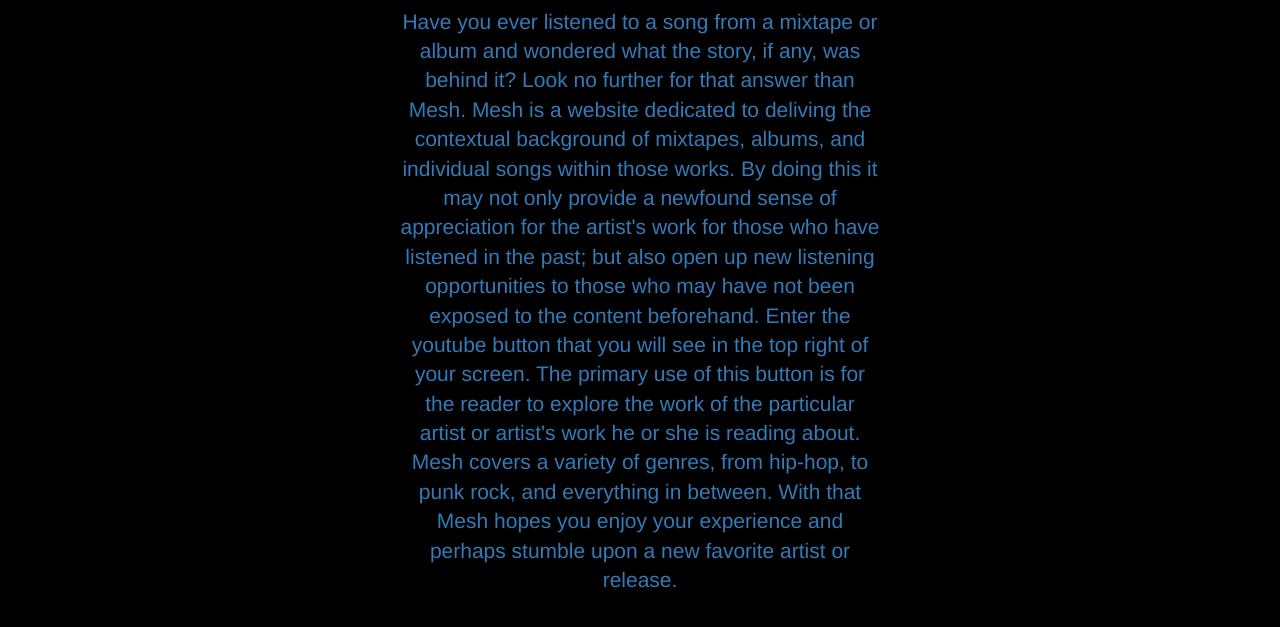
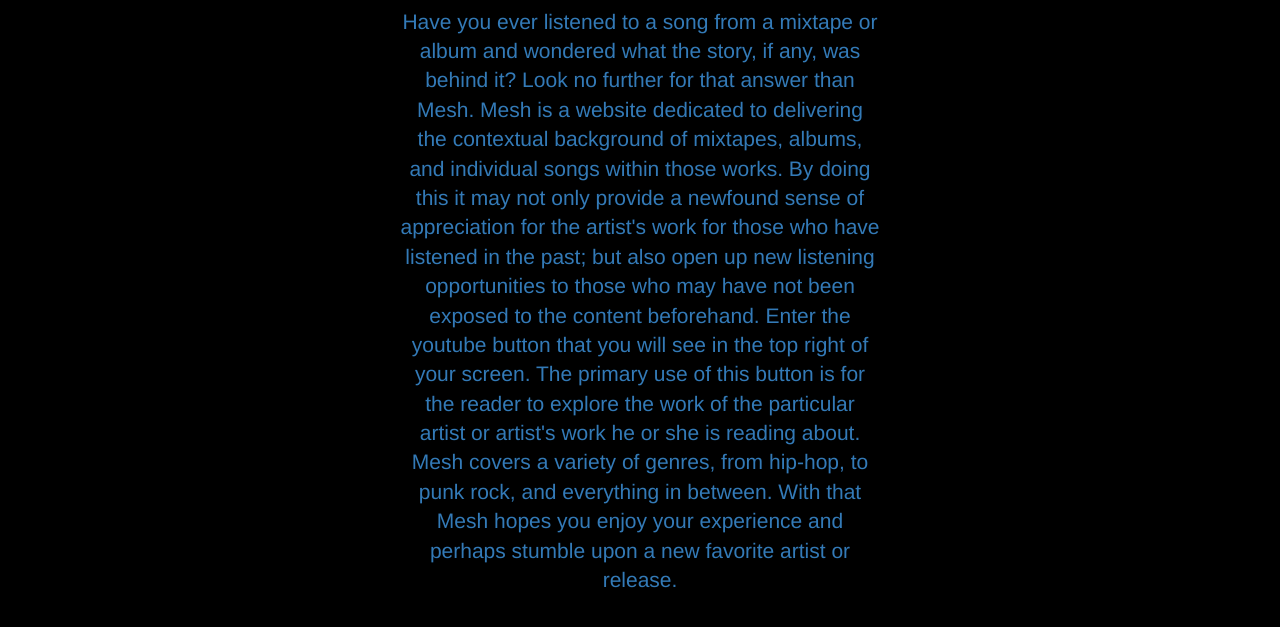
Before and after one commit to rg619554/rg619554.github.io, a plain HTML site: page final_project/About.html in a window 1280 px wide. Shown: the part 165-792 px from the top of the page. Drawn offline with Linux system fonts and the light colour scheme.

Commit message:
Finished Final Project

```diff
--- a/final_project/About.html
+++ b/final_project/About.html
@@ -30,7 +30,7 @@
 <a href="index.html">    <h1> Mesh </h1>
 </a>
 <p class="lead text-primary">
-  Have you ever listened to a song from a mixtape or album and wondered what the story, if any, was behind it? Look no further for that answer than Mesh. Mesh is a website dedicated to deliving the contextual background of mixtapes, albums, and individual songs within those works. By doing this it may not only provide a newfound sense of appreciation for the artist's work for those who have listened in the past; but also open up new listening opportunities to those who may have not been exposed to the content beforehand.
+  Have you ever listened to a song from a mixtape or album and wondered what the story, if any, was behind it? Look no further for that answer than Mesh. Mesh is a website dedicated to delivering the contextual background of mixtapes, albums, and individual songs within those works. By doing this it may not only provide a newfound sense of appreciation for the artist's work for those who have listened in the past; but also open up new listening opportunities to those who may have not been exposed to the content beforehand.
   Enter the youtube button that you will see in the top right of your screen. The primary use of this button is for the reader to explore the work of the particular artist or artist's work he or she is reading about. Mesh covers a variety of genres, from hip-hop, to punk rock, and everything in between. With that Mesh hopes you enjoy your experience and perhaps stumble upon a new favorite artist or release.
 
 </body>
```
